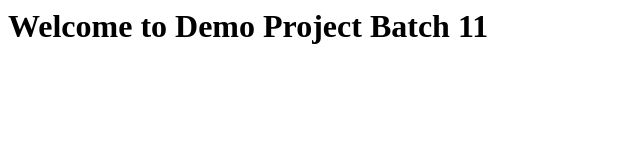
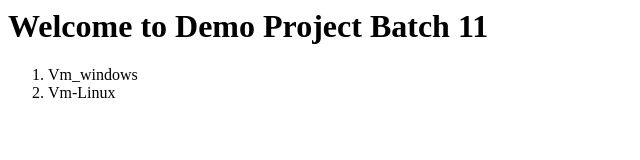
Before and after one commit to shpatil-102/FDP-Batch-11, a plain HTML site: page index.html in a window 1280 px wide. Shown: the whole page, without its empty margins (0-640 px from the left). Drawn offline with Linux system fonts and the light colour scheme.

Commit message:
Update index.html

```diff
--- a/index.html
+++ b/index.html
@@ -1,5 +1,9 @@
 <html>
 <body>
-<h1>Welcome to Demo Project Batch 11
+<h1>Welcome to Demo Project Batch 11</h1>
+  <ol>
+    <li>Vm_windows</li>
+    <li>Vm-Linux</li>
+  </ol>
 </body>
 </html>
```
